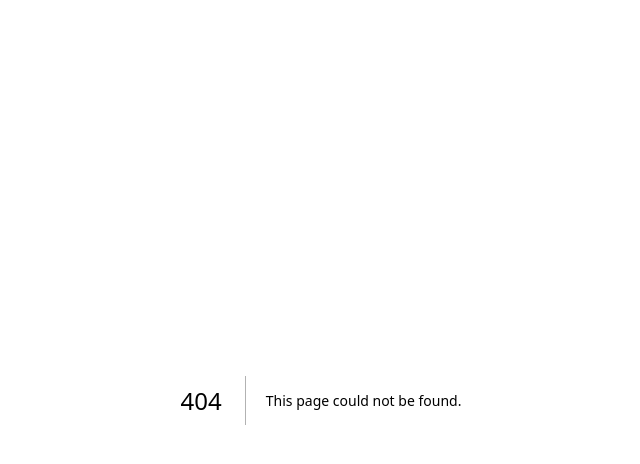
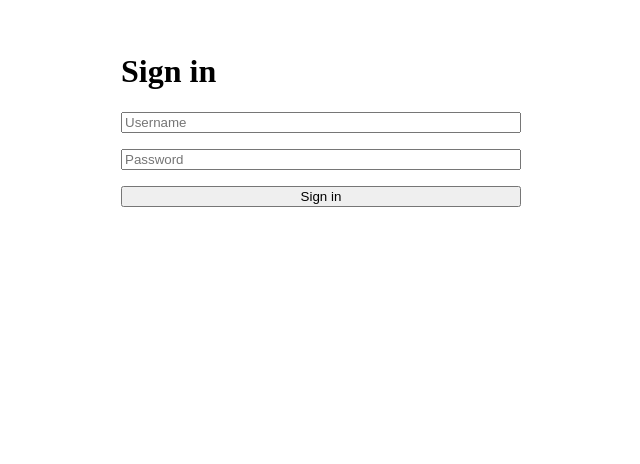
Before and after one commit to ChrisRapple/Simon_AI, a Next.js app: page /auth/signin in a window 1280 px wide. Before the commit this address had no page. Shown: the top 464 px of the page, without its empty margins (319-959 px from the left). Built offline with nearby package versions, Linux system fonts and the light colour scheme.

Commit message:
Upgrade signin.tsx to use NextAuth signIn() function with client-side handling

```diff
--- /dev/null
+++ b/pages/auth/signin.tsx
@@ -0,0 +1,50 @@
+// pages/auth/signin.tsx
+import { useState } from "react";
+import { signIn } from "next-auth/react";
+import { useRouter } from "next/router";
+
+export default function SignIn() {
+  const router = useRouter();
+  const [username, setUsername] = useState("");
+  const [password, setPassword] = useState("");
+  const [error, setError] = useState("");
+
+  const handleSubmit = async (e: React.FormEvent) => {
+    e.preventDefault();
+    const result = await signIn("credentials", {
+      redirect: false,
+      username,
+      password,
+    });
+
+    if (result?.error) {
+      setError("Invalid credentials");
+    } else {
+      router.push("/"); // or your protected route
+    }
+  };
+
+  return (
+    <div style={{ padding: "2rem", maxWidth: "400px", margin: "auto" }}>
+      <h1>Sign in</h1>
+      <form onSubmit={handleSubmit} style={{ display: "flex", flexDirection: "column", gap: "1rem" }}>
+        <input
+          type="text"
+          placeholder="Username"
+          value={username}
+          onChange={(e) => setUsername(e.target.value)}
+          required
+        />
+        <input
+          type="password"
+          placeholder="Password"
+          value={password}
+          onChange={(e) => setPassword(e.target.value)}
+          required
+        />
+        {error && <p style={{ color: "red" }}>{error}</p>}
+        <button type="submit">Sign in</button>
+      </form>
+    </div>
+  );
+}
```
